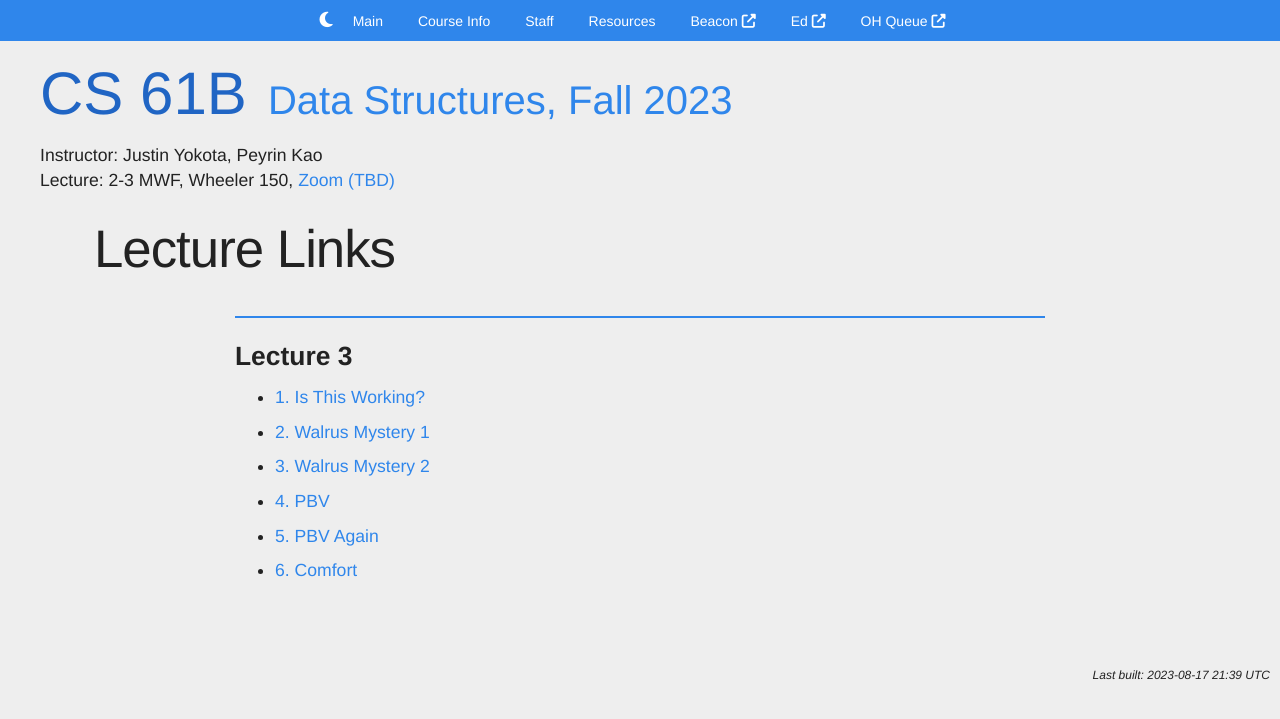
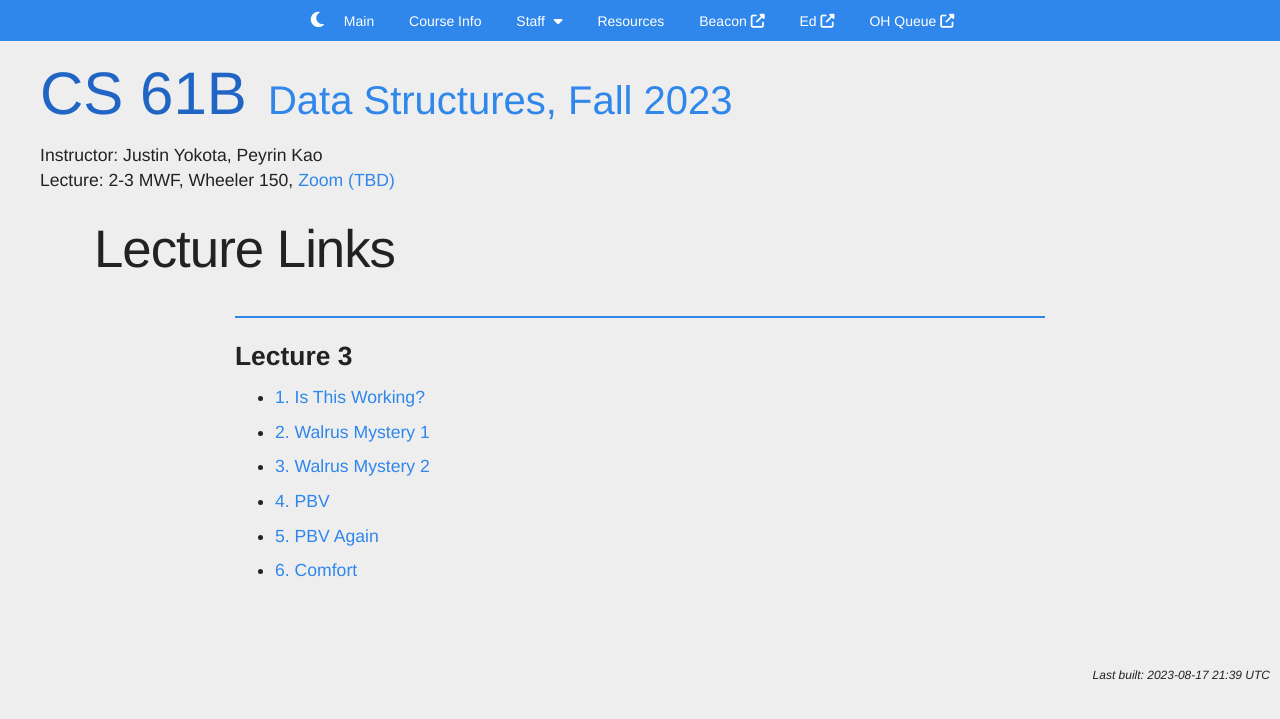
Before and after one commit to Berkeley-CS61B/website-fa23, a Jekyll site: the page built from lec.html, in a window 1280 px wide. Shown: the top 719 px of the page. Built offline with Jekyll 4.4.1, drawn with Linux system fonts in a browser that asks for light colours; nearby versions of some CDN libraries; comment, search, counter and statistics services are not loaded.

Commit message:
Add dropdown for staff to include AIs

```diff
--- a/_includes/navbar.html
+++ b/_includes/navbar.html
@@ -1,15 +1,21 @@
 <script src="https://cdn.jsdelivr.net/npm/darkreader@4.9.44/darkreader.js"></script>
 <script src="https://kit.fontawesome.com/c932f31334.js" crossorigin="anonymous"></script>
+
 <div id="navbar" class="navbar-top">
 	<div id="navitems">
-	<a class="dark-mode-button" >
-        <i id="icon-dark" class="fa-solid fa-moon"></i>
-    </a>
+		<a class="dark-mode-button"><i id="icon-dark" class="fa-solid fa-moon"></i></a>
 		<a href="/index.html"><div class="navitem">Main</div></a>
 		<a href="/about.html"><div class="navitem">Course Info</div></a>
-        <a href="/staff.html"><div class="navitem">Staff</div></a>
+		<div class="staff-dropdown">
+			<div class="staff-dropdown-trigger">Staff <i class="fa fa-caret-down"></i></div>
+			<div class="staff-dropdown-content">
+				<a href="/staff/staff.html">Staff</a>
+				<a href="/academic_interns.html">AIs</a>
+			</div>
+		</div>
 		<a href="/resources.html"><div class="navitem">Resources</div></a>
-        <a href="http://beacon.datastructur.es/" target="_blank"><div class="navitem">Beacon <i class="fa fa-external-link" aria-hidden="true"></i></div></a>
+		<a href="http://beacon.datastructur.es/" target="_blank">
+			<div class="navitem">Beacon <i class="fa fa-external-link" aria-hidden="true"></i></div></a>
 		<a href="https://edstem.org" target="_blank"><div class="navitem">Ed <i class="fa fa-external-link" aria-hidden="true"></i></div></a>
 		<a href="https://oh.datastructur.es" target="_blank"><div class="navitem">OH Queue <i class="fa fa-external-link" aria-hidden="true"></i></div></a>
 	</div>
--- a/_sass/components/_navbar.scss
+++ b/_sass/components/_navbar.scss
@@ -21,10 +21,51 @@
 	margin: 0 auto;
 }
 
-.navitem {
+.navitem, .staff-dropdown-trigger {
 	display: inline-block;
 	text-align: center;
 	font-size: 14px;
 	font-weight: 300;
 	margin: 0 15px;
 }
+
+.staff-dropdown {
+	position: relative;
+	display: inline-block;
+	color: white;
+	cursor: pointer;
+
+	.fa-caret-down {
+		margin-left: 5px;
+	}
+
+	&-content {
+		display: none;
+		position: absolute;
+		background-color: #f9f9f9;
+		min-width: 120px;
+		box-shadow: 0px 8px 16px 0px rgba(0, 0, 0, 0.2);
+		margin-left: 15px;
+		z-index: 1;
+		text-align: left;
+		font-size: 14px;
+
+		a {
+			color: black;
+			padding: 7px 16px;
+			text-decoration: none;
+			display: block;
+
+			&:hover {
+				background-color: #2f86eb;
+				box-shadow: 0 -1px 5px rgba(0, 0, 0, 0.2);
+			}
+		}
+	}
+
+	&:hover {
+		.staff-dropdown-content {
+			display: block;
+		}
+	}
+}
```
Also changed, not shown: _data/create_staff_ymls.py (+13 -4 lines), academic_interns.html (added, +58 -0 lines). Lines whose indentation alone changed are shown as unchanged.
